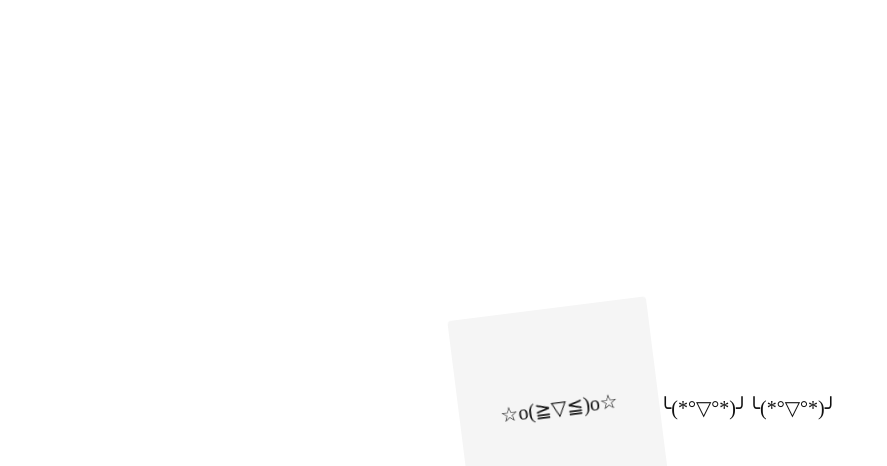
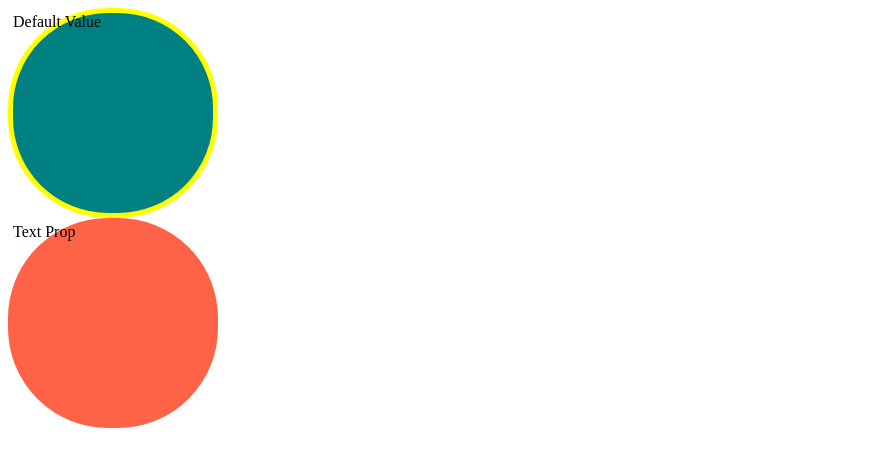
Before and after one commit to pjh5474/react-masterclass-typescript, a React (Create React App) app: page / in a window 1280 px wide. Shown: the top 466 px of the page, without its empty margins (0-887 px from the left). Built offline with nearby package versions, Linux system fonts and the light colour scheme.

Commit message:
2023-08-18 Props

```diff
--- a/src/App.tsx
+++ b/src/App.tsx
@@ -1,58 +1,17 @@
-import styled, { keyframes } from "styled-components";
-
-const Wrapper = styled.div`
-	display: flex;
-	justify-content: center;
-	align-items: center;
-	width: 100vw;
-	height: 100vh;
-`;
-
-const rotateAnimation = keyframes`
-	0% {
-		transform: rotate(0deg);
-		border-radius: 0px;
-	}
-	50% {
-		border-radius: 100px;
-	}
-	100% {
-		transform: rotate(360deg);
-		border-radius: 0px;
-	}
-`;
-
-const Emoji = styled.span`
-	font-size: 20px;
-	color: ${(props) => props.theme.textColor};
-`;
-
-const Box = styled.div`
-	width: 200px;
-	height: 200px;
-	background-color: ${(props) => props.theme.backgroundColor};
-	display: flex;
-	justify-content: center;
-	align-items: center;
-	animation: ${rotateAnimation} 1s linear infinite;
-	${Emoji} {
-		&:hover {
-			font-size: 40px;
-		}
-		&:active {
-			opacity: 0;
-		}
-	}
-`;
+import Circle from "./Circle";
 
 function App() {
 	return (
-		<Wrapper>
-			<Box>
-				<Emoji as="p">☆o(≧▽≦)o☆</Emoji>
-			</Box>
-			<Emoji>╰(*°▽°*)╯╰(*°▽°*)╯</Emoji>
-		</Wrapper>
+		<div>
+			<Circle
+				bgColor="teal"
+				borderColor="yellow"
+			/>
+			<Circle
+				bgColor="tomato"
+				text="Text Prop"
+			/>
+		</div>
 	);
 }
 
--- /dev/null
+++ b/src/Circle.tsx
@@ -0,0 +1,33 @@
+import styled from "styled-components";
+
+interface ContainerProps {
+	bgColor: string;
+	borderColor: string;
+}
+
+const Container = styled.div<ContainerProps>`
+	width: 200px;
+	height: 200px;
+	background-color: ${(props) => props.bgColor};
+	border-radius: 100px;
+	border: 5px solid ${(props) => props.borderColor};
+`;
+
+interface CircleProps {
+	bgColor: string;
+	borderColor?: string;
+	text?: string;
+}
+
+function Circle({ bgColor, borderColor, text = "Default Value" }: CircleProps) {
+	return (
+		<Container
+			bgColor={bgColor}
+			borderColor={borderColor ?? bgColor}
+		>
+			{text}
+		</Container>
+	);
+}
+
+export default Circle;
--- a/src/index.tsx
+++ b/src/index.tsx
@@ -2,24 +2,12 @@
 import ReactDOM from "react-dom/client";
 import { ThemeProvider } from "styled-components";
 import App from "./App";
-
-const darkTheme = {
-	textColor: "whitesmoke",
-	backgroundColor: "#111",
-};
-
-const lightTheme = {
-	textColor: "#111",
-	backgroundColor: "whitesmoke",
-};
 
 const root = ReactDOM.createRoot(
 	document.getElementById("root") as HTMLElement
 );
 root.render(
 	<React.StrictMode>
-		<ThemeProvider theme={lightTheme}>
-			<App />
-		</ThemeProvider>
+		<App />
 	</React.StrictMode>
 );
```
